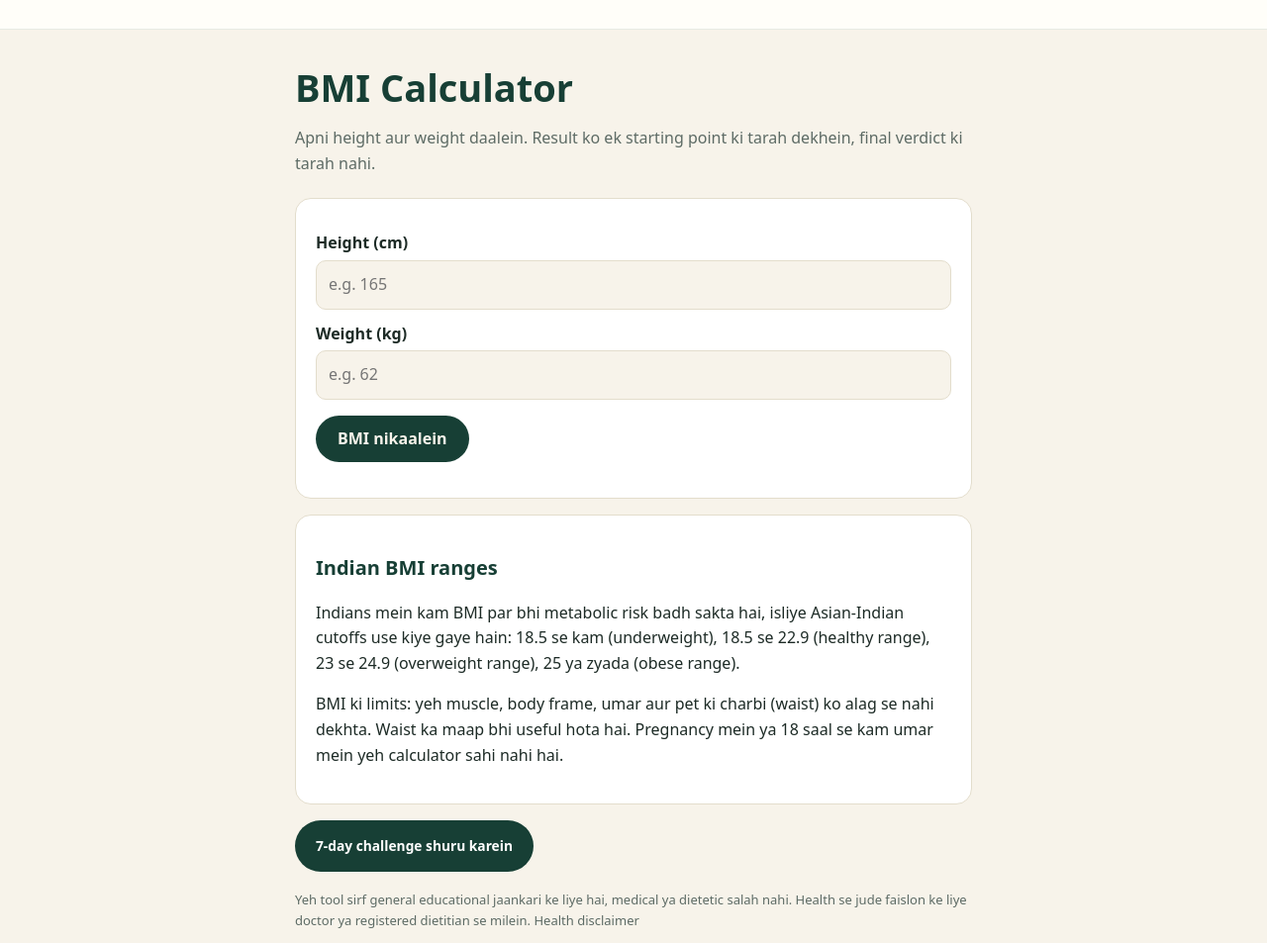
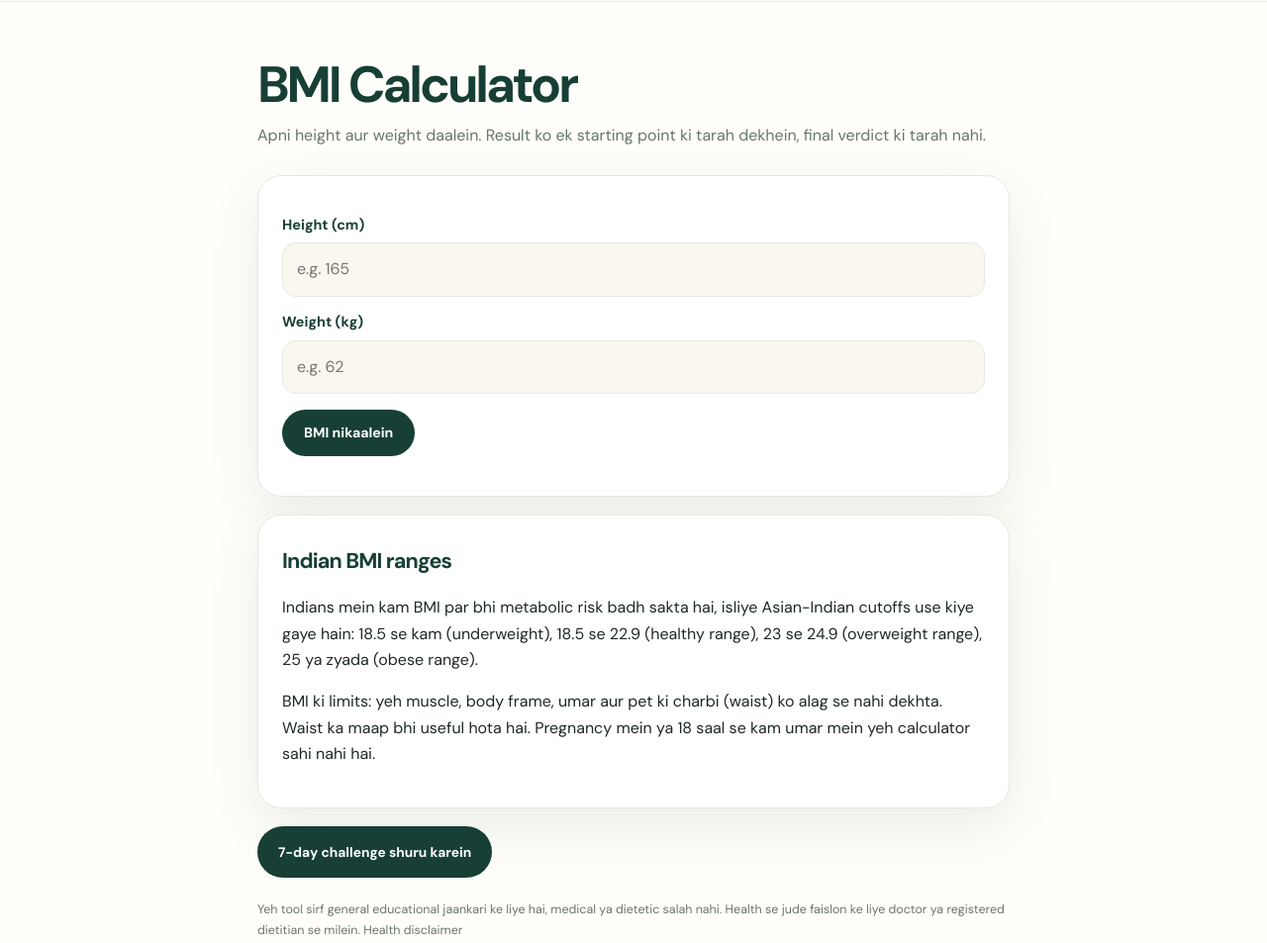
Before and after one commit to manthanbites/manthanbites.github.io, a plain HTML site: page bmi-calculator.html in a window 1280 px wide. Shown: the part 81-1034 px from the top of the page at 99% size. Drawn offline with Linux system fonts and the light colour scheme.

Commit message:
Update engage.css

```diff
--- a/engage.css
+++ b/engage.css
@@ -1,23 +1,19 @@
-:root{--g:#173f35;--bg:#f7f3ea;--card:#fff;--a:#d9733a;--t:#1d2b26;--m:#5d6b65;--l:#e3ddcc}
-@media (prefers-color-scheme:dark){:root{--g:#8fd0b5;--bg:#0f1b17;--card:#17261f;--a:#f09a62;--t:#ecf3ef;--m:#9db1a8;--l:#2a3d35}}
-*{box-sizing:border-box}body{margin:0;font:16px/1.6 system-ui,-apple-system,"Segoe UI",sans-serif;background:var(--bg);color:var(--t)}
-header{padding:14px 20px;display:flex;flex-wrap:wrap;gap:8px 18px;align-items:center;border-bottom:1px solid var(--l)}
-header a{color:var(--g);text-decoration:none;font-weight:600}header .logo{font-size:18px;margin-right:auto}
-main{max-width:720px;margin:0 auto;padding:28px 18px 60px}
-h1{font-size:clamp(26px,6vw,38px);line-height:1.2;margin:.2em 0;color:var(--g)}h2{color:var(--g);font-size:20px}
-.sub{color:var(--m);margin-bottom:22px}
-.card{background:var(--card);border:1px solid var(--l);border-radius:16px;padding:20px;margin:16px 0}
-label{display:block;font-weight:600;margin:12px 0 4px}
-input,select{width:100%;padding:11px 12px;border:1px solid var(--l);border-radius:10px;font:inherit;background:var(--bg);color:var(--t)}
-button,.btn{background:var(--g);color:var(--bg);border:0;border-radius:999px;padding:11px 22px;font:inherit;font-weight:600;cursor:pointer;text-decoration:none;display:inline-block}
-@media (prefers-color-scheme:dark){button,.btn{color:#0f1b17}}
-button.alt{background:transparent;color:var(--g);border:1px solid var(--g)}
-.opt{display:block;width:100%;text-align:left;background:var(--bg);color:var(--t);border:1px solid var(--l);border-radius:12px;margin:8px 0;font-weight:400}
-.opt:hover{border-color:var(--a)}
-.bar{height:10px;background:var(--l);border-radius:9px;overflow:hidden}.bar i{display:block;height:100%;background:var(--a);width:0;transition:width .3s}
-.note{font-size:13px;color:var(--m);margin-top:18px}
-.big{font-size:44px;font-weight:700;color:var(--g);line-height:1.1}
-.tw{overflow-x:auto}table{border-collapse:collapse;width:100%;min-width:480px}th,td{padding:8px 6px;text-align:center;border-bottom:1px solid var(--l);font-size:14px}td:first-child,th:first-child{text-align:left}
-.cell{width:34px;height:34px;padding:0;border-radius:9px;background:var(--bg);color:var(--t);border:1px solid var(--l)}.cell.on{background:var(--a);border-color:var(--a);color:#fff}
-.day.done{border-color:var(--a)}.day h3{margin:0 0 4px;font-size:17px;color:var(--g)}.tag{font-size:12px;color:var(--a);font-weight:700;letter-spacing:.06em}
-.hide{display:none}
+.tool-main{width:min(760px,calc(100% - 36px));margin:0 auto;padding:56px 0 90px}
+.tool-main h1{font-size:clamp(2.2rem,5vw,3.2rem);line-height:1.1;letter-spacing:-.06em;color:var(--forest);margin:0 0 10px}
+.tool-main h2{color:var(--forest);letter-spacing:-.04em;font-size:1.35rem;margin:.2em 0 .4em}
+.sub{color:var(--muted);margin:0 0 26px}
+.card{background:#fff;border:1px solid var(--line);border-radius:var(--radius);padding:24px;margin:18px 0;box-shadow:var(--shadow)}
+.tool-main label{display:block;font-weight:700;font-size:.9rem;margin:14px 0 6px;color:var(--forest)}
+.tool-main input{width:100%;padding:13px 14px;border:1px solid var(--line);border-radius:14px;font:inherit;background:var(--cream);color:var(--ink)}
+.tool-main button{background:var(--forest);color:#fff;border:0;border-radius:999px;padding:12px 22px;font:inherit;font-weight:700;font-size:.88rem;cursor:pointer}
+.tool-main button.alt{background:transparent;color:var(--forest);border:1px solid var(--forest)}
+.tool-main button.opt{display:block;width:100%;text-align:left;background:var(--cream);color:var(--ink);border:1px solid var(--line);border-radius:14px;margin:10px 0;font-weight:500;padding:14px 16px}
+.tool-main button.opt:hover{border-color:var(--gold)}
+.tool-main button.cell{width:36px;height:36px;padding:0;border-radius:10px;background:var(--cream);color:var(--ink);border:1px solid var(--line)}
+.tool-main button.cell.on{background:var(--gold);border-color:var(--gold);color:#fff}
+.bar{height:10px;background:var(--sage-2);border-radius:9px;overflow:hidden;margin-bottom:14px}.bar i{display:block;height:100%;background:var(--gold);width:0;transition:width .3s}
+.note{font-size:.78rem;color:var(--muted);margin-top:22px}
+.big{font-size:3rem;font-weight:800;color:var(--forest);letter-spacing:-.05em;line-height:1.1}
+.tw{overflow-x:auto}.tw table{border-collapse:collapse;width:100%;min-width:500px}.tw th,.tw td{padding:9px 6px;text-align:center;border-bottom:1px solid var(--line);font-size:.85rem}.tw td:first-child,.tw th:first-child{text-align:left}
+.day.done{border-color:var(--gold)}.day h3{margin:0 0 4px;font-size:1.15rem;color:var(--forest);letter-spacing:-.03em}.tag{font-size:.65rem;color:#b8793e;font-weight:800;letter-spacing:.14em}
+.hide{display:none!important}
```
